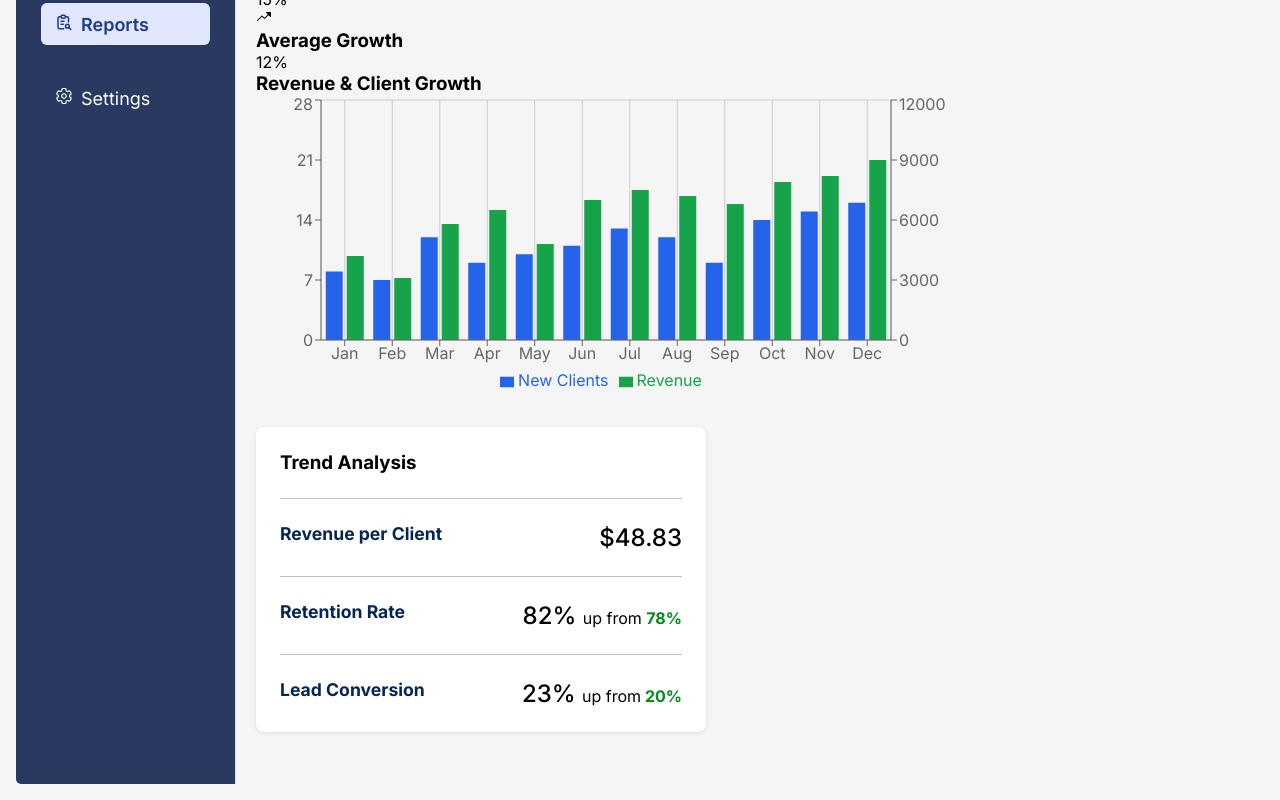
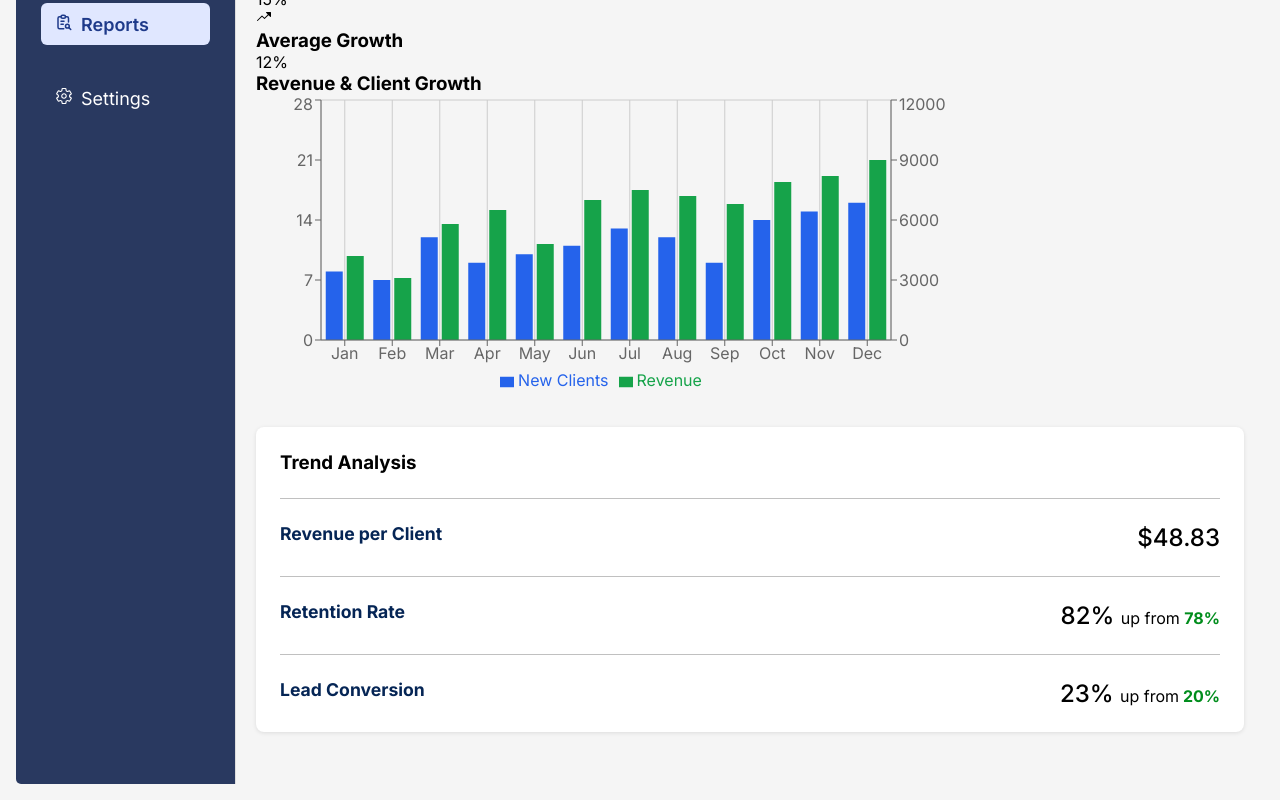
Before and after one commit to FixedBits/client-dashboard, a React (Vite) app: page /reports in a window 1280 px wide. Shown: the part 255-1055 px from the top of the page. Built offline with nearby package versions, Linux system fonts and the light colour scheme.

Commit message:
Update ReportsStatCard container max-width from 450px to 100%

```diff
--- a/src/styles/ReportsStatCard.css
+++ b/src/styles/ReportsStatCard.css
@@ -4,7 +4,7 @@
   box-shadow: 0 1px 4px rgba(0, 0, 0, 0.1);
   padding: 1.5rem;
   margin: 2rem 0;
-  max-width: 450px;
+  max-width: 100%;
 }
 
 .trend-analysis-title {
```
